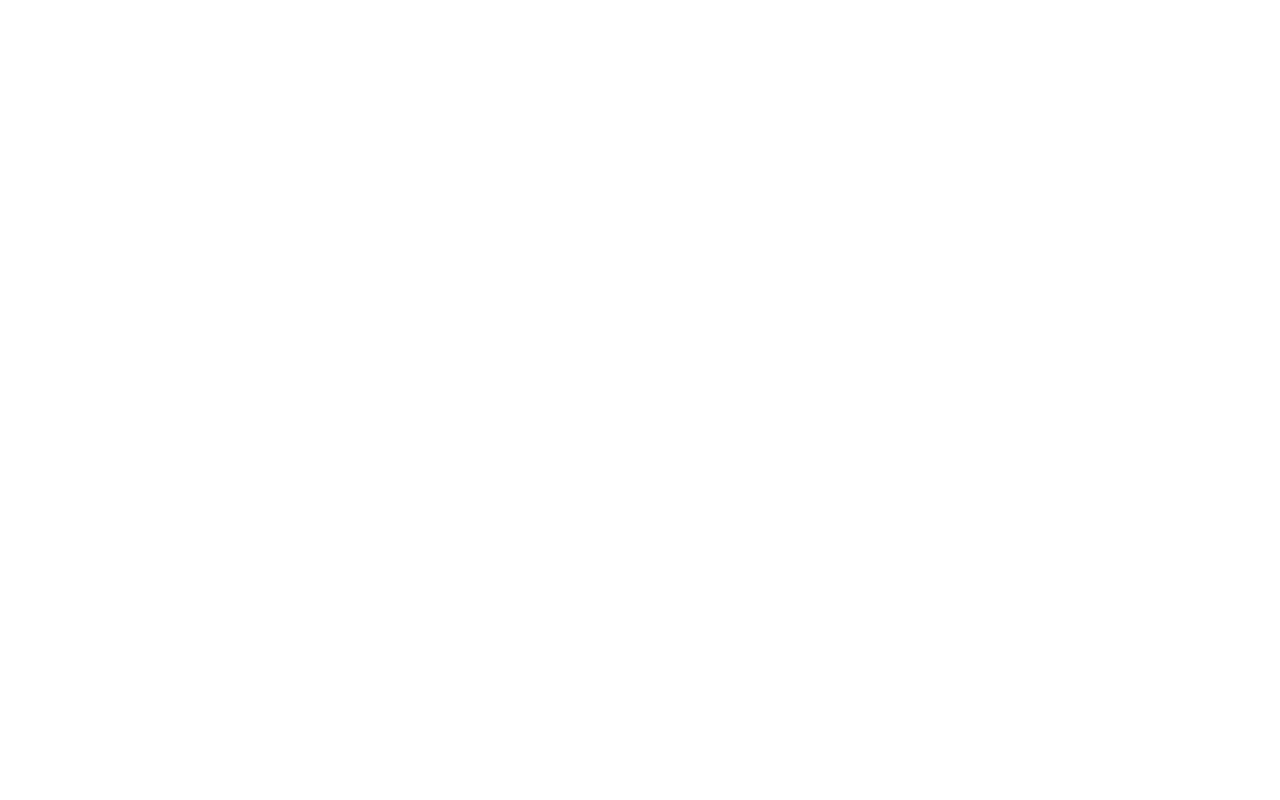
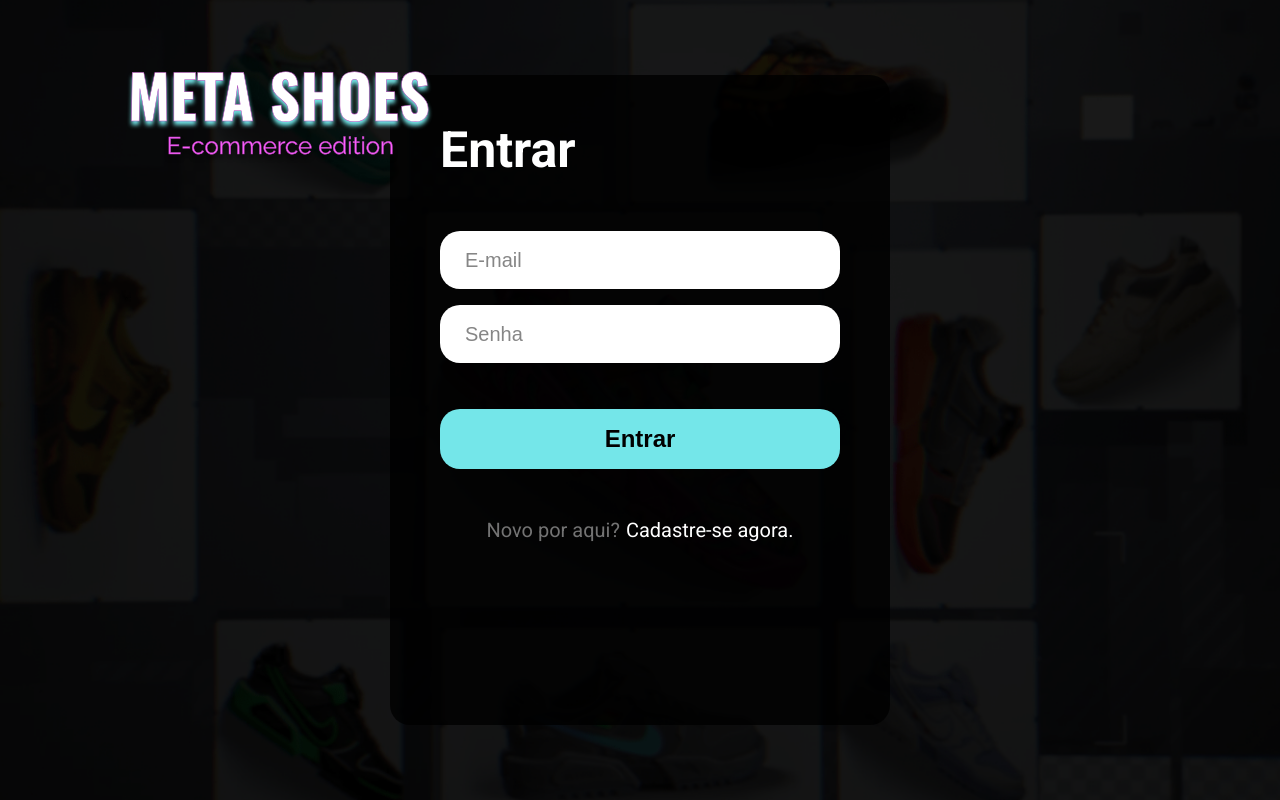
Before and after one commit to Israel-Felipe/projeto14-metashoes-front, a React app: page /login in a window 1280 px wide. Before the commit this address had no page. Built offline with nearby package versions, Linux system fonts and the light colour scheme.

Commit message:
signIn and signUp Pages ok

```diff
--- a/public/index.html
+++ b/public/index.html
@@ -3,7 +3,8 @@
   <head>
     <meta charset="utf-8" />
     <meta name="viewport" content="width=device-width, initial-scale=1" />
-    <title>React App</title>
+    <title>META SHOES</title>
+    <link rel="SHORTCUT ICON" href="./metashoes.png" />
     <link rel="preconnect" href="https://fonts.googleapis.com" />
     <link rel="preconnect" href="https://fonts.gstatic.com" crossorigin />
     <link
--- a/src/screens/App.js
+++ b/src/screens/App.js
@@ -6,6 +6,8 @@ import ProductPage from "./ProductPage/ProductPage";
 import MarketPage from "./MarketPage/MarketPage";
 import HomePage from "./HomePage/HomePage";
 import ConstructionPage from "./ConstructionPage/ConstructionPage";
+import SignUpPage from "./SignPage/SignUp";
+import SignInPage from "./SignPage/SignIn";
 
 export default function App() {
   return (
@@ -17,6 +19,8 @@ export default function App() {
           <Route path="/produto/:idProduct" element={<ProductPage />} />
           <Route path="/carrinho" element={<MarketPage />} />
           <Route path="/sobre" element={<ConstructionPage />} />
+          <Route path="/cadastro" element={<SignUpPage />} />
+          <Route path="/login" element={<SignInPage />} />
         </Routes>
       </BrowserRouter>
     </>
--- /dev/null
+++ b/src/screens/SignPage/SignIn.js
@@ -0,0 +1,89 @@
+import { useNavigate, Navigate, Link } from "react-router-dom";
+import { useState } from "react";
+import { postSignIn } from "../../services/requests.js";
+import wallpaper from "../../assets/image/wallpaper.png";
+import {
+  Corpo,
+  Titulo,
+  Login,
+  Cadastro,
+  Wallpaper,
+  TittleLogo,
+  SubTittleLogo,
+  ContainerLogo,
+} from "./styles";
+
+export default function SignInPage() {
+  const navigate = useNavigate();
+  const auth = JSON.parse(localStorage.getItem("userLocal"));
+
+  const [email, setEmail] = useState("");
+  const [password, setPassword] = useState("");
+  const [isDisabled, setIsDisabled] = useState(false);
+
+  function fazerLogin(e) {
+    e.preventDefault();
+    setIsDisabled(true);
+
+    const loginAPI = {
+      email,
+      password,
+    };
+
+    postSignIn(loginAPI)
+      .then((res) => {
+        const token = res.data.token;
+        const usuario = res.data.usuario;
+        const infoJSON = JSON.stringify({ token, usuario });
+        localStorage.setItem("userLocal", infoJSON);
+
+        navigate("/home");
+      })
+      .catch(() => {
+        alert("Login ou password incorretos");
+        setIsDisabled(false);
+      });
+  }
+
+  /*   if (auth) {
+    return <Navigate to="/home" />;
+  } else { */
+  return (
+    <Corpo>
+      <Wallpaper src={wallpaper}></Wallpaper>
+      <ContainerLogo onClick={() => navigate("/home")}>
+        <TittleLogo>META SHOES </TittleLogo>
+        <SubTittleLogo>E-commerce edition</SubTittleLogo>
+      </ContainerLogo>
+      <Login onSubmit={fazerLogin}>
+        <Titulo>Entrar</Titulo>
+        <input
+          placeholder="E-mail"
+          type="email"
+          value={email}
+          onChange={(e) => setEmail(e.target.value)}
+          required
+          disabled={isDisabled}
+        />
+        <input
+          placeholder="Senha"
+          type="password"
+          value={password}
+          onChange={(e) => setPassword(e.target.value)}
+          required
+          disabled={isDisabled}
+        />
+        <button type="submit" disabled={isDisabled}>
+          <div>Entrar</div>
+        </button>
+
+        <Link to={`/cadastro`}>
+          <Cadastro disabled={isDisabled}>
+            Novo por aqui? <h2>Cadastre-se agora.</h2>
+          </Cadastro>
+        </Link>
+      </Login>
+    </Corpo>
+  );
+  /* } */
+}
--- /dev/null
+++ b/src/screens/SignPage/SignUp.js
@@ -0,0 +1,109 @@
+import { useNavigate, Navigate, Link } from "react-router-dom";
+import { useState } from "react";
+import { postSignUp } from "../../services/requests.js";
+import wallpaper from "../../assets/image/wallpaper.png";
+import {
+  Corpo,
+  Titulo,
+  Login,
+  Cadastro,
+  Wallpaper,
+  TittleLogo,
+  SubTittleLogo,
+  ContainerLogo,
+} from "./styles";
+
+export default function SignUpPage() {
+  const navigate = useNavigate();
+  const auth = JSON.parse(localStorage.getItem("mywallet"));
+
+  const [name, setName] = useState("");
+  const [email, setEmail] = useState("");
+  const [password, setPassword] = useState("");
+  const [confpassword, setConfpassword] = useState("");
+  const [isDisabled, setIsDisabled] = useState(false);
+
+  function fazerCadastro(e) {
+    e.preventDefault();
+    setIsDisabled(true);
+
+    if (password !== confpassword) {
+      alert("Você digitou algo diferente na confirmação da senha.");
+      setIsDisabled(false);
+      return;
+    }
+
+    const cadastroAPI = {
+      name,
+      email,
+      password,
+    };
+
+    postSignUp(cadastroAPI)
+      .then(() => {
+        navigate("/login");
+      })
+      .catch(() => {
+        setIsDisabled(false);
+      });
+  }
+
+  /*   if (auth) {
+    return <Navigate to="/home" />;
+  } else { */
+  return (
+    <Corpo>
+      <Wallpaper src={wallpaper}></Wallpaper>
+      <ContainerLogo onClick={() => navigate("/home")}>
+        <TittleLogo>META SHOES </TittleLogo>
+        <SubTittleLogo>E-commerce edition</SubTittleLogo>
+      </ContainerLogo>
+
+      <Login onSubmit={fazerCadastro}>
+        <Titulo>Cadastrar</Titulo>
+        <input
+          placeholder="Qual o seu lindo name?"
+          type="text"
+          value={name}
+          onChange={(e) => setName(e.target.value)}
+          required
+          disabled={isDisabled}
+        />
+        <input
+          placeholder="E o seu email?"
+          type="email"
+          value={email}
+          onChange={(e) => setEmail(e.target.value)}
+          required
+          disabled={isDisabled}
+        />
+        <input
+          placeholder="Crie uma senha boa aí :)"
+          type="password"
+          value={password}
+          onChange={(e) => setPassword(e.target.value)}
+          required
+          disabled={isDisabled}
+        />
+        <input
+          placeholder="E pra finalizar, confirme a senha"
+          type="password"
+          value={confpassword}
+          onChange={(e) => setConfpassword(e.target.value)}
+          required
+          disabled={isDisabled}
+        />
+        <button type="submit" disabled={isDisabled}>
+          <div>Cadastrar</div>
+        </button>
+
+        <Link to={`/login`}>
+          <Cadastro disabled={isDisabled}>
+            Já tem uma conta? <h2>Faça o login.</h2>
+          </Cadastro>
+        </Link>
+      </Login>
+    </Corpo>
+  );
+  /* } */
+}
--- /dev/null
+++ b/src/screens/SignPage/styles.js
@@ -0,0 +1,135 @@
+import styled from "styled-components";
+
+export const Wallpaper = styled.img`
+  position: fixed;
+  width: auto;
+  min-width: 100%;
+  height: 100%;
+  z-index: -1;
+`;
+export const Corpo = styled.div`
+  width: 100vw;
+  height: 100vh;
+  display: flex;
+  flex-direction: column;
+  align-items: center;
+  justify-content: center;
+  padding: 25px;
+`;
+
+export const Titulo = styled.div`
+  font-family: Roboto, sans-serif;
+  font-weight: bold;
+  font-size: 50px;
+  color: #ffffff;
+  margin-bottom: 40px;
+  @media only screen and (max-width: 935px) {
+    font-size: 35px;
+  }
+`;
+
+export const Login = styled.form`
+  width: 500px;
+  height: 650px;
+  border-radius: 20px;
+  padding: 50px;
+  background-color: rgba(0, 0, 0, 0.8);
+  display: flex;
+  flex-direction: column;
+  gap: 16px;
+  @media only screen and (max-width: 935px) {
+    width: 100%;
+    max-height: 90%;
+    padding: 40px 15px;
+  }
+
+  input,
+  button {
+    height: 58px;
+    border: none;
+    border-radius: 20px;
+    color: #000000;
+    font-size: 20px;
+    padding: 15px 25px;
+  }
+  input::placeholder {
+    color: #868686;
+  }
+  textarea:focus,
+  input:focus {
+    box-shadow: 0 0 0 0;
+    outline: 0;
+  }
+
+  button {
+    height: 60px;
+    margin-top: 30px;
+    background-color: #74e6e9;
+    color: #000000;
+    font-size: 24px;
+    display: flex;
+    align-items: center;
+    justify-content: center;
+    border: none;
+    font-weight: bold;
+    cursor: pointer;
+  }
+`;
+
+export const Cadastro = styled.div`
+  font-family: Roboto, sans-serif;
+  display: flex;
+  justify-content: center;
+  margin-top: 35px;
+  color: #737373;
+  font-size: 20px;
+  cursor: pointer;
+  text-decoration: none;
+
+  h2 {
+    color: #ffffff;
+    margin-left: 6px;
+  }
+`;
+
+export const ContainerLogo = styled.div`
+  display: flex;
+  flex-direction: column;
+  align-items: center;
+  top: 8%;
+  left: 10%;
+  cursor: pointer;
+  position: fixed;
+  @media only screen and (max-width: 935px) {
+    position: unset;
+    margin-bottom: 30px;
+  }
+`;
+
+export const TittleLogo = styled.h1`
+  font-family: "Oswald", sans-serif;
+  font-style: normal;
+  font-weight: 700;
+  font-size: 60px;
+  margin-right: 3px;
+  color: #ffffff;
+  text-shadow: 0px 4px 4px #74e6e9;
+  -webkit-text-stroke: 0.5px #b543b9;
+  @media only screen and (max-width: 935px) {
+    font-size: 35px;
+  }
+`;
+
+export const SubTittleLogo = styled.h2`
+  margin-top: 10px;
+  font-family: "Raleway", sans-serif;
+  font-style: normal;
+  font-weight: 400;
+  font-size: 24px;
+  color: #fe5fff;
+  -webkit-text-stroke: 0.5px #b543b9;
+  text-shadow: 0px 4px 4px #000000;
+  @media only screen and (max-width: 935px) {
+    font-size: 13px;
+  }
+`;
--- a/src/services/requests.js
+++ b/src/services/requests.js
@@ -1,6 +1,16 @@
 import axios from "axios";
 
 const Base_URL = "https://metashoes.herokuapp.com";
+
+function postSignUp(body) {
+  const promise = axios.post(`${Base_URL}/signUp`, body);
+  return promise;
+}
+
+function postSignIn(body) {
+  const promise = axios.post(`${Base_URL}/signIn`, body);
+  return promise;
+}
 
 async function getAllProducts() {
   const promise = await axios.get(`${Base_URL}/produto`);
@@ -46,6 +56,8 @@ async function getProductFromCar(token) {
 }
 
 export {
+  postSignUp,
+  postSignIn,
   addProductToCar,
   removeProductFromCar,
   getProductFromCar,
```
Also changed, not shown: public/metashoes.png (added), src/assets/image/wallpaper.png (added).
